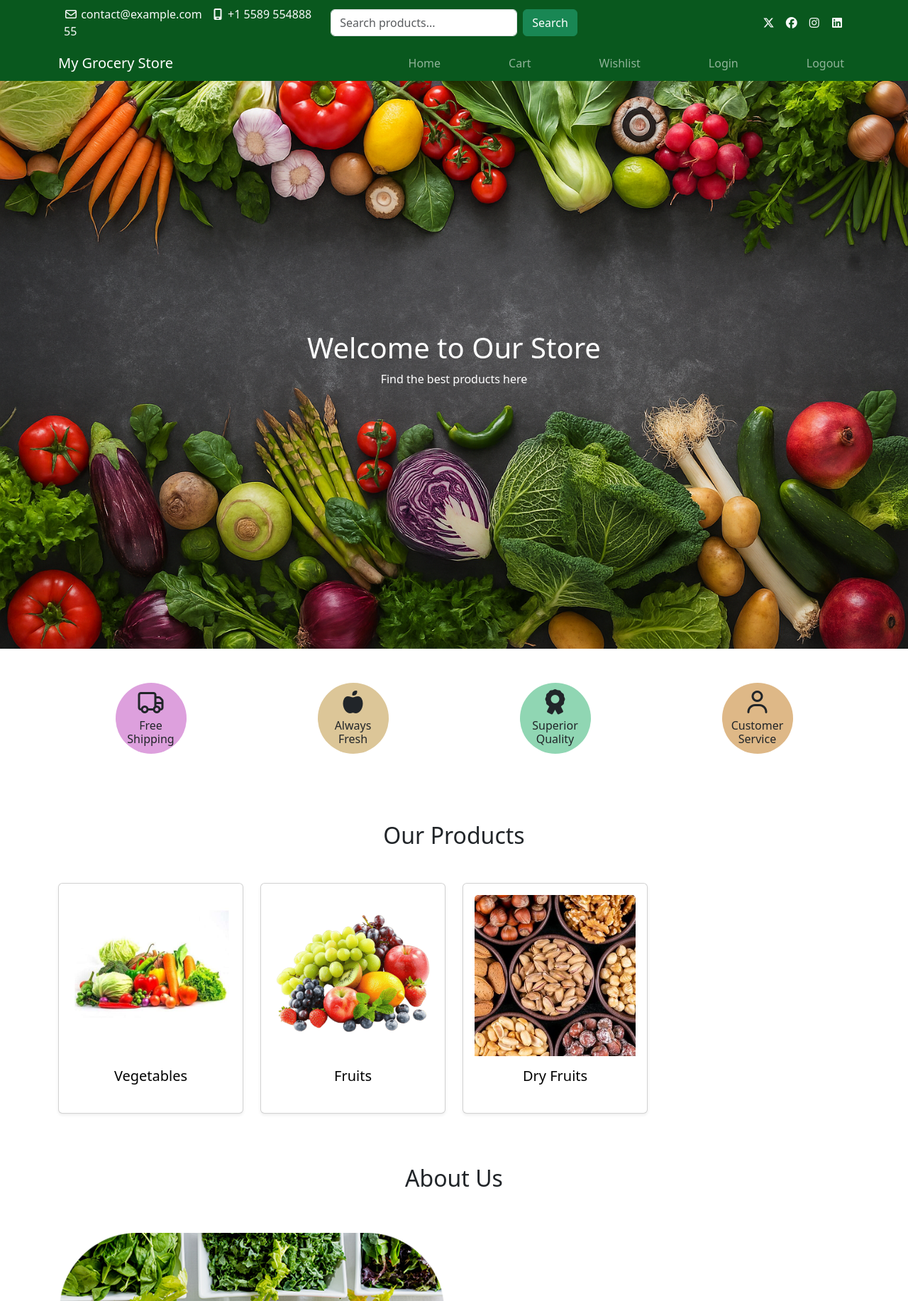
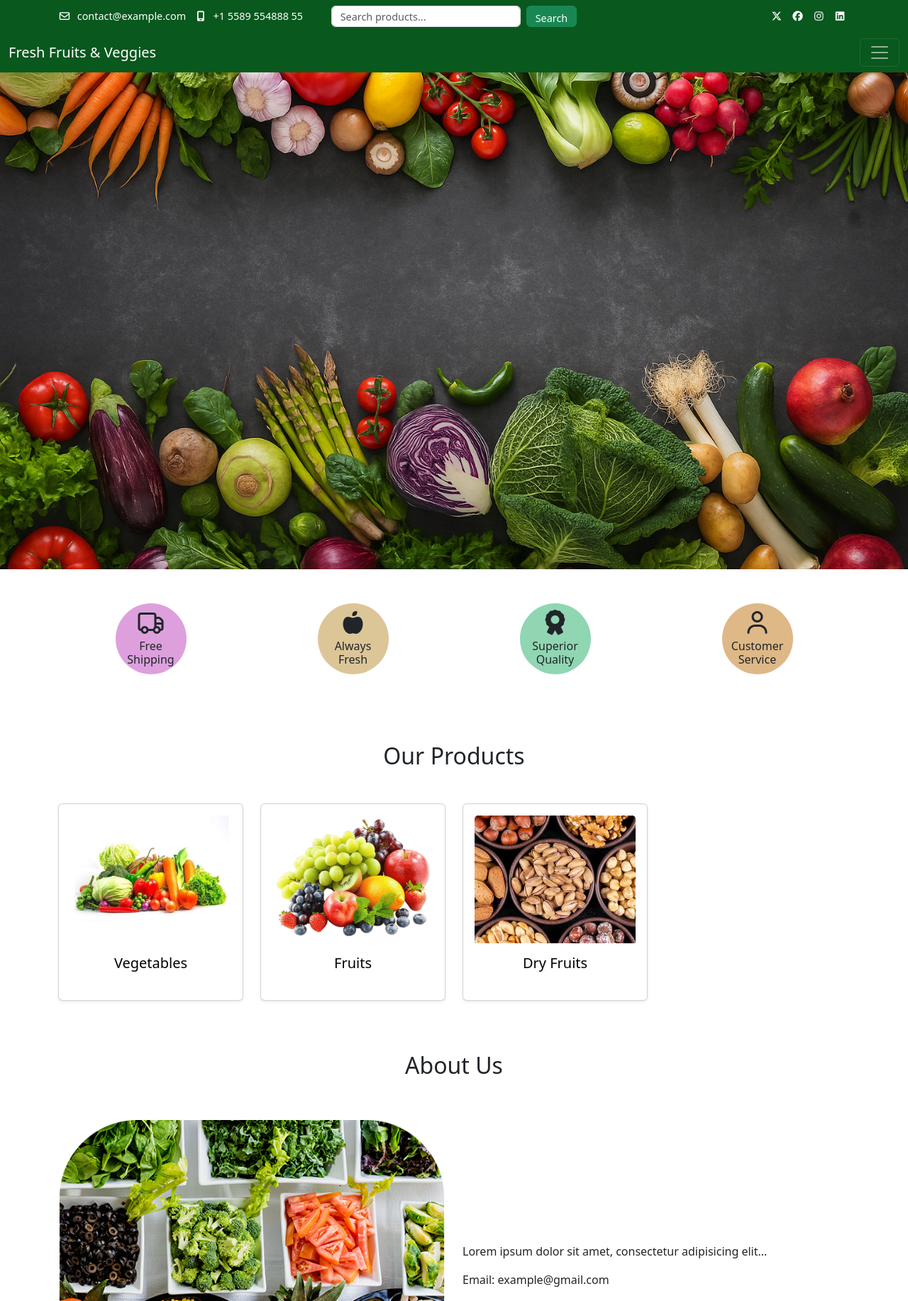
Before and after one commit to namratabhavsar7-jpg/vegetable-fruit-project, a Django app: page /home/ in a window 1280 px wide. Shown: the top 1833 px of the page at 71% size. Run offline with Django 5.2, Linux system fonts and the light colour scheme; data comes from the database, SQL or seed files in the repository; both versions use the stored data as it was after the commit; some libraries are stand-ins or nearby versions.

Commit message:
Describe all your changes here

```diff
--- a/myapp/static/css/style.css
+++ b/myapp/static/css/style.css
@@ -1,94 +1,177 @@
-/* ------------------------------------------ Navbar ------------------------------------------- */
-*{
+/* ----------------------------- Global ----------------------------- */
+  html,
+        body {
+            height: 100%;
             margin: 0;
             padding: 0;
-    box-sizing: border-box;
         }
 
-.nav-custom {
-    background-color: #09581e;
-    height: 50px;
-    /* color: black; */
+        body {
+            display: flex;
+            flex-direction: column;
         }
 
-.navbar-nav {
-    gap: 80px;
-
+        main {
+            flex: 1 0 auto;
+            /* padding-top: 56px; */
         }
 
+        footer {
+            flex-shrink: 0;
+        }
+
+        /* Hero Section */
+        .hero-container {
+            position: relative;
+            width: 100%;
+            height: 700px;
+            /* ya jitna chahiye */
+        }
+
+        .hero-container img {
+            width: 100%;
+            height: 100%;
+            object-fit: cover;
+        }
+
+        .hero-text-wrapper {
+            position: absolute;
+            top: 0;
+            left: 0;
+            width: 100%;
+            height: 100%;
+            display: flex;
+            justify-content: center;
+            /* horizontal center */
+            align-items: center;
+            /* vertical center */
+        }
+
+        .hero-text {
+            color: white;
+            font-size: 2rem;
+            font-weight: bold;
+            text-align: center;
+            text-shadow: 2px 2px 8px rgba(0, 0, 0, 0.7);
+            padding: 0 20px;
+            /* mobile padding */
+        }
+
+        /* Offcanvas z-index fix */
+        .offcanvas {
+            z-index: 1029;
+        }
+        /* Small Header */
 .small-header {
     background-color:#09581e;
-    color: black;
 
+    color: white;
+    padding: 5px 0;
+    font-size: 0.9rem;
 }
 
-.footer-custom {
-    background-color: #09581e;
-    height: 300px;
+.small-header .fa,
+.small-header i {
+    margin-right: 5px;
 }
 
-.footer-text {
-    margin-top: 100px;
+.small-header .form-control {
+    height: 30px;
+    font-size: 0.9rem;
 }
 
-/* ---------------------------------------- hero section --------------------------------------------- */
-html, body {
-    margin: 0;
-    padding: 0;
-    width: 100%;
-    /* overflow-x: hidden; extra scroll bar हटाने के लिए */
+.small-header .btn {
+    height: 30px;
+    font-size: 0.9rem;
 }
-.hero{
-    background-image: url("/static/images/img3.png");
-    min-height: 100vh;   /* full screen height */
-    width: 100vw;        /* full screen width */
-    background-position: center;
-    background-size: cover;
-    background-repeat: no-repeat;
-    text-align: center;
-    display: flex;
-    justify-content: center;
-    align-items: center;
-    color: rgb(2, 49, 14);
-}
-/* ---------------------------------------- sec-2 info Icons --------------------------------------- */
 
+/* ----------------------------- Icons Section -------------------- */
 .circle {
-    width: 50%;           /* parent column ke width ke hisaab se */
-    aspect-ratio: 1/1;     /* perfect circle */
+    width: 100px;
+    height: 100px;
+    border-radius: 50%;
     display: flex;
     flex-direction: column;
     align-items: center;
     justify-content: center;
-    border-radius: 50%;
+    margin: auto;
     text-align: center;
-    padding: 20px;         /* icon ke aas paas spacing */
+    color: #000;
 }
 
 .circle i {
-    font-size: 2rem;       /* icon size */
-    margin-bottom: 10px;   /* icon aur text ke beech gap */
+    font-size: 2rem;
+    margin-bottom: 10px;
 }
 
-/* Background colors for each circle */
+/* Circle background colors */
 .rnd1 { background-color: plum; }
 .rnd2 { background-color: #dcc698; }
 .rnd3 { background-color: rgb(144, 214, 179); }
 .rnd4 { background-color: burlywood; }
 
-/* ---------------------------------------- cards --------------------------------------------  */
-.card1{
-    background-color: whitesmoke;
-    width: 25%;
-    height: 100%;
+/* ----------------------------- Cards Section -------------------- */
+.card {
+    box-shadow: 0 4px 8px rgba(0,0,0,0.1);
+    border-radius: 8px;
+    overflow: hidden;
 }
 
-.card-title a{
+.card-title a {
     color: black;
     text-decoration: none;
 }
 
-/* --------------------------------------- contact us ---------------------------------------------- */
+.card-img-top {
+    height: 180px;
+    object-fit: cover;
+}
+
+/* ----------------------------- About / Contact ------------------ */
 .contact-container {
     padding: 50px 0;
 }
+
+.contact-form input,
+.contact-form textarea {
+    padding: 15px;
+    margin-bottom: 15px;
+    border-radius: 8px;
+    border: 1px solid #ccc;
+}
+
+.contact-form button {
+    padding: 10px 20px;
+}
+
+/* ----------------------------- Footer ---------------------------- */
+footer {
+    background-color: #09581e;
+    color: white;
+    padding: 40px 0;
+}
+
+footer a {
+    color: white;
+    text-decoration: none;
+}
+
+footer a:hover {
+    text-decoration: underline;
+}
+
+/* ----------------------------- Responsive Adjustments ------------------ */
+@media (max-width: 768px) {
+    .navbar-nav {
+        gap: 15px;
+    }
+
+    .circle {
+        width: 80px;
+        height: 80px;
+    }
+
+    .card-img-top {
+        height: 150px;
+    }
+}
--- a/myapp/templates/base.html
+++ b/myapp/templates/base.html
@@ -1,6 +1,4 @@
 {% load static %}
-
-
 <!DOCTYPE html>
 <html lang="en">
 
@@ -9,111 +7,93 @@
     <meta name="viewport" content="width=device-width, initial-scale=1.0">
     <link rel="stylesheet" href="{% static 'css/style.css' %}">
     <link rel="stylesheet" href="https://cdnjs.cloudflare.com/ajax/libs/font-awesome/7.0.1/css/all.min.css"
-        integrity="sha512-2SwdPD6INVrV/lHTZbO2nodKhrnDdJK9/kg2XD1r9uGqPo1cUbujc+IYdlYdEErWNu69gVcYgdxlmVmzTWnetw=="
         crossorigin="anonymous" referrerpolicy="no-referrer" />
     <link href="https://cdn.jsdelivr.net/npm/bootstrap@5.3.0/dist/css/bootstrap.min.css" rel="stylesheet">
     <title>{% block title %}My Grocery Store{% endblock %}</title>
 </head>
 
 <body class="d-flex flex-column min-vh-100">
-    <div class="container-fluid small-header">
+    <!-- Small Header -->
+    <div class="container-fluid small-header text-white p-2" >
         <div class="container">
-            <div class="row text-light align-items-center p-2">
-
-                <!-- Left: Contact -->
+            <div class="row align-items-center">
                 <div class="col-md-4 col-12 text-start mb-2 mb-md-0">
                     <i class="fa-regular fa-envelope"></i> contact@example.com
                     <i class="fa-solid fa-mobile-screen ms-2"></i> +1 5589 554888 55
                 </div>
-
-                <!-- Center: Search -->
                 <div class="col-md-4 col-12 mb-2 mb-md-0">
                     <form class="d-flex justify-content-center" method="get" action="{% url 'search' %}">
-                        <input class="form-control me-2 w-75" type="search" name="q" placeholder="Search products..."
-                            aria-label="Search">
+                        <input class="form-control me-2 w-75" type="search" name="q" placeholder="Search products...">
                         <button class="btn btn-success" type="submit">Search</button>
                     </form>
                 </div>
-
-                <!-- Right: Social -->
                 <div class="col-md-4 col-12 text-end">
                     <i class="fa-brands fa-x-twitter me-2"></i>
                     <i class="fa-brands fa-facebook me-2"></i>
                     <i class="fa-brands fa-instagram me-2"></i>
                     <i class="fa-brands fa-linkedin"></i>
                 </div>
-
             </div>
         </div>
     </div>
 
-    <nav class="navbar navbar-expand-lg navbar-dark nav-custom">
+
+    <!-- Navbar -->
+    <!-- <nav class="navbar navbar-expand-lg navbar-dark nav-custom bg-success">
         <div class="container">
             <a class="navbar-brand" href="/">My Grocery Store</a>
             <button class="navbar-toggler" type="button" data-bs-toggle="collapse" data-bs-target="#navbarNav">
                 <span class="navbar-toggler-icon"></span>
             </button>
-
             <div class="collapse navbar-collapse" id="navbarNav">
                 <ul class="navbar-nav ms-auto">
-
                     <li class="nav-item"><a class="nav-link" href="/home">Home</a></li>
-
-                    <!-- Categories Dropdown -->
-                    <!-- <li class="nav-item dropdown">
-                        <a class="nav-link dropdown-toggle" href="#" role="button" data-bs-toggle="dropdown">
-                            Categories
-                        </a>
-                        <ul class="dropdown-menu">
-                            {% for category in categories %}
-                            <li>
-                                <a class="dropdown-item" href="{% url 'category_products' category.id %}">{{
-                                    category.name }}</a>
-                            </li>
-                            {% empty %}
-                            <li><span class="dropdown-item">No Categories</span></li>
-                            {% endfor %}
-                        </ul>
-                    </li> -->
-
                     <li class="nav-item"><a class="nav-link" href="/cart/">Cart</a></li>
                     <li class="nav-item"><a class="nav-link" href="/wishlist/">Wishlist</a></li>
                     <li class="nav-item"><a class="nav-link" href="/">Login</a></li>
                     <li class="nav-item"><a class="nav-link" href="{% url 'logout' %}">Logout</a></li>
-
                 </ul>
             </div>
         </div>
+    </nav> -->
+    <nav class="navbar navbar-dark " style="background-color: #09581e;">
+        <div class="container-fluid">
+            <a class="navbar-brand" href="#">Fresh Fruits & Veggies</a>
+            <button class="navbar-toggler" type="button" data-bs-toggle="offcanvas" data-bs-target="#offcanvasNavbar">
+                <span class="navbar-toggler-icon"></span>
+            </button>
+
+            <!-- Offcanvas -->
+            <div class="offcanvas offcanvas-start" style="background-color: #09581e;" tabindex="-1"
+                id="offcanvasNavbar">
+                <div class="offcanvas-header">
+                    <h5 class="offcanvas-title">Menu</h5>
+                    <button type="button" class="btn-close btn-close-white" data-bs-dismiss="offcanvas"></button>
+                </div>
+                <div class="offcanvas-body">
+                    <ul class="navbar-nav flex-grow">
+                        <li class="nav-item"><a class="nav-link" href="/home">Home</a></li>
+                        <li class="nav-item"><a class="nav-link" href="/cart/">Cart</a></li>
+                        <li class="nav-item"><a class="nav-link" href="/wishlist/">Wishlist</a></li>
+                        <li class="nav-item"><a class="nav-link" href="/">Login</a></li>
+                        <li class="nav-item"><a class="nav-link" href="{% url 'logout' %}">Logout</a></li>
+
+                    </ul>
+                </div>
+            </div>
+        </div>
     </nav>
-
-    <!-- 🔹 Debug Section for Categories -->
-    <!-- <div class="container mt-4">
-        <h3>Debug: Categories List</h3>
-        <ul>
-            {% for c in categories %}
-                <li>{{ c.id }} - {{ c.name }}</li>
-            {% empty %}
-                <li>No categories found</li>
-            {% endfor %}
-        </ul>
-    </div> -->
-
-
     {% block content %}
-
-
     {% endblock %}
 
-    <footer class=" text-white mt-auto py-4" style="background-color: #09581e;">
+    <!-- Footer -->
+    <footer class="text-white mt-auto py-4" style="background-color: #09581e;">
         <div class="container">
             <div class="row text-start">
-                <!-- About -->
                 <div class="col-md-4 col-12 mb-3">
                     <h5>About</h5>
                     <p>This is a practice Fruits & Vegetables website created for learning purposes.</p>
                 </div>
-
-                <!-- Quick Links -->
                 <div class="col-md-4 col-12 mb-3">
                     <h5>Quick Links</h5>
                     <ul class="list-unstyled">
@@ -122,31 +102,24 @@
                         <li><a href="#" class="text-white text-decoration-none">Contact</a></li>
                     </ul>
                 </div>
-
-                <!-- Contact -->
                 <div class="col-md-4 col-12 mb-3">
                     <h5>Contact</h5>
                     <p>Email: example@gmail.com</p>
                     <p>Phone: 1234567890</p>
                     <div class="mt-2">
-                        <!-- Social Media Icons -->
                         <a href="#" class="text-white me-2"><i class="fab fa-facebook fa-lg"></i></a>
                         <a href="#" class="text-white me-2"><i class="fab fa-twitter fa-lg"></i></a>
                         <a href="#" class="text-white"><i class="fab fa-instagram fa-lg"></i></a>
                     </div>
                 </div>
             </div>
-
             <hr class="bg-light">
-
-            <!-- Copyright -->
             <div class="text-center small">
                 &copy; 2025 My Grocery Store. All rights reserved. <br> Made by Namrata Bhavsar
             </div>
         </div>
     </footer>
 
-
     <script src="https://cdn.jsdelivr.net/npm/bootstrap@5.3.0/dist/js/bootstrap.bundle.min.js"></script>
 </body>
 
--- a/myapp/templates/home.html
+++ b/myapp/templates/home.html
@@ -1,52 +1,54 @@
 {% extends 'base.html' %}
 {% load static %}
-{% block title %}
-Home
-{% endblock %}
+{% block title %}Home{% endblock %}
+
 {% block content %}
 <!-- Hero section -->
-<div class="hero">
-    <div class="hero-content text-white">
-        <h1>Welcome to Our Store</h1>
-        <p>Find the best products here</p>
+<main class="">
+  <!-- Hero Section -->
+  <div class="hero-container">
+    <div class="hero-text-wrapper">
+
     </div>
+    <img src="../static/images/img3.png" alt="Main Image">
+
   </div>
-<!-- icons -->
+ </main>
+
+<!-- Features icons -->
 <div class="container mt-5 mb-5">
   <div class="row text-center g-4">
-    <!-- Free Shipping -->
     <div class="col-6 col-md-3">
-      <div class="rounded-circle d-flex flex-column justify-content-center align-items-center mx-auto" style="width:100px; height:100px; background-color: plum;">
+      <div class="rounded-circle d-flex flex-column justify-content-center align-items-center mx-auto"
+        style="width:100px; height:100px; background-color: plum;">
         <i class="fa-regular fa-truck fa-2x mb-2"></i>
         <h6 class="mb-0 w-75">Free Shipping</h6>
       </div>
     </div>
-
-    <!-- Always Fresh -->
     <div class="col-6 col-md-3">
-      <div class="rounded-circle d-flex flex-column justify-content-center align-items-center mx-auto" style="width:100px; height:100px;background-color: #dcc698;">
+      <div class="rounded-circle d-flex flex-column justify-content-center align-items-center mx-auto"
+        style="width:100px; height:100px;background-color: #dcc698;">
         <i class="fa-solid fa-apple-whole fa-2x mb-2"></i>
         <h6 class="mb-0 w-75">Always Fresh</h6>
       </div>
     </div>
-
-    <!-- Superior Quality -->
     <div class="col-6 col-md-3">
-      <div class="rounded-circle d-flex flex-column justify-content-center align-items-center mx-auto" style="width:100px; height:100px;background-color: rgb(144, 214, 179);">
+      <div class="rounded-circle d-flex flex-column justify-content-center align-items-center mx-auto"
+        style="width:100px; height:100px;background-color: rgb(144, 214, 179);">
         <i class="fa-solid fa-award fa-2x mb-2"></i>
-        <h6 class="mb-0 ">Superior Quality</h6>
+        <h6 class="mb-0">Superior Quality</h6>
       </div>
     </div>
-
-    <!-- Customer Service -->
     <div class="col-6 col-md-3">
-      <div class="rounded-circle d-flex flex-column justify-content-center align-items-center mx-auto" style="width:100px; height:100px;background-color: burlywood;">
+      <div class="rounded-circle d-flex flex-column justify-content-center align-items-center mx-auto"
+        style="width:100px; height:100px;background-color: burlywood;">
         <i class="fa-regular fa-user fa-2x mb-2"></i>
-        <h6 class="mb-0 ">Customer Service</h6>
+        <h6 class="mb-0">Customer Service</h6>
       </div>
     </div>
   </div>
 </div>
+
 <!-- Categories -->
 <div class="container mt-5">
   <div class="row text-center">
@@ -69,56 +71,21 @@ Home
     {% endfor %}
   </div>
 </div>
+
 <!-- About Us -->
 <div class="container mt-5 mb-5">
   <div class="row text-center mb-5">
     <h2>About Us</h2>
   </div>
-
   <div class="row align-items-center">
-    <!-- Left side image -->
     <div class="col-md-6">
-      <img src="../static/images/about-img.png" alt="About Image" class="img-fluid rounded">
+      <img src="{% static 'images/about-img.png' %}" alt="About Image" class="img-fluid rounded">
     </div>
-
-    <!-- Right side text -->
     <div class="col-md-6">
-      <p>Lorem ipsum dolor sit amet, consectetur adipisicing elit. Deserunt quas, ducimus eos placeat laborum corrupti at aperiam consequatur autem eveniet optio modi incidunt aliquid laudantium earum, distinctio delectus totam sed et sint tempora itaque similique! Eligendi eius nostrum deserunt officia magni, nihil odit enim sapiente ad aliquam earum sint voluptatum?</p>
+      <p>Lorem ipsum dolor sit amet, consectetur adipisicing elit...</p>
       <p>Email: example@gmail.com</p>
       <p>Phone: 1234567890</p>
     </div>
   </div>
 </div>
-<!-- Contact Us -->
-<div class="container contact-container mb-5">
-  <div class="row text-center mb-5">
-    <h2>Contact Us</h2>
-  </div>
-
-  <div class="row">
-    <!-- Left side form -->
-    <div class="col-md-6 contact-form">
-      <form>
-        <input type="text" class="form-control shadow-sm mb-3 p-3 rounded" placeholder="Name" required>
-        <input type="tel" class="form-control shadow-sm mb-3 p-3 rounded" placeholder="Phone Number" required>
-        <input type="email" class="form-control shadow-sm mb-3 p-3 rounded" placeholder="Email" required>
-        <textarea class="form-control  shadow-sm mb-3 p-3 rounded " rows="3" placeholder="Message" required></textarea>
-        <button type="submit" class="btn btn-success rounded-5 w-25">Send</button>
-      </form>
-    </div>
-
-    <!-- Right side map -->
-    <div class="col-md-6 contact-map">
-      <iframe
-        src="https://www.google.com/maps/embed?pb=!1m18!1m12!1m3!1d3651.902315291567!2d90.41251871536067!3d23.750903894833423!2m3!1f0!2f0!3f0!3m2!1i1024!2i768!4f13.1!3m3!1m2!1s0x3755b8b0f9e2f3d9%3A0x36e5a5656c3e5a92!2sDhaka%2C%20Bangladesh!5e0!3m2!1sen!2sin!4v1694208123456!5m2!1sen!2sin"
-        width="100%"
-        height="400"
-        style="border:0;"
-        allowfullscreen=""
-        loading="lazy"
-        referrerpolicy="no-referrer-when-downgrade">
-      </iframe>
-    </div>
-  </div>
-</div>
 {% endblock %}
```
Also changed, not shown: product/settings.py (+13 -48 lines), db.sqlite3, media/categories/img3.png (added). Lines whose indentation alone changed are shown as unchanged.
